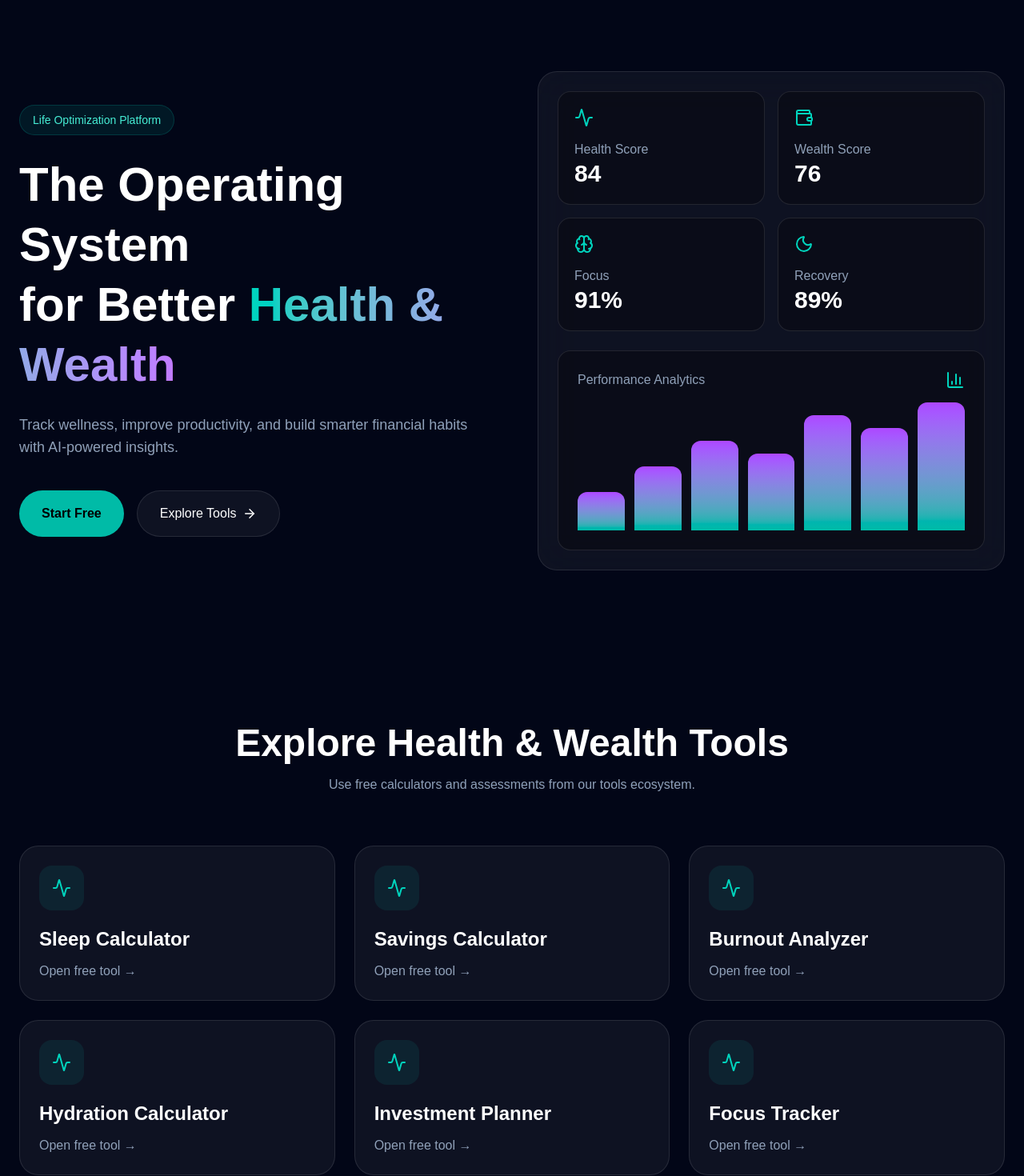
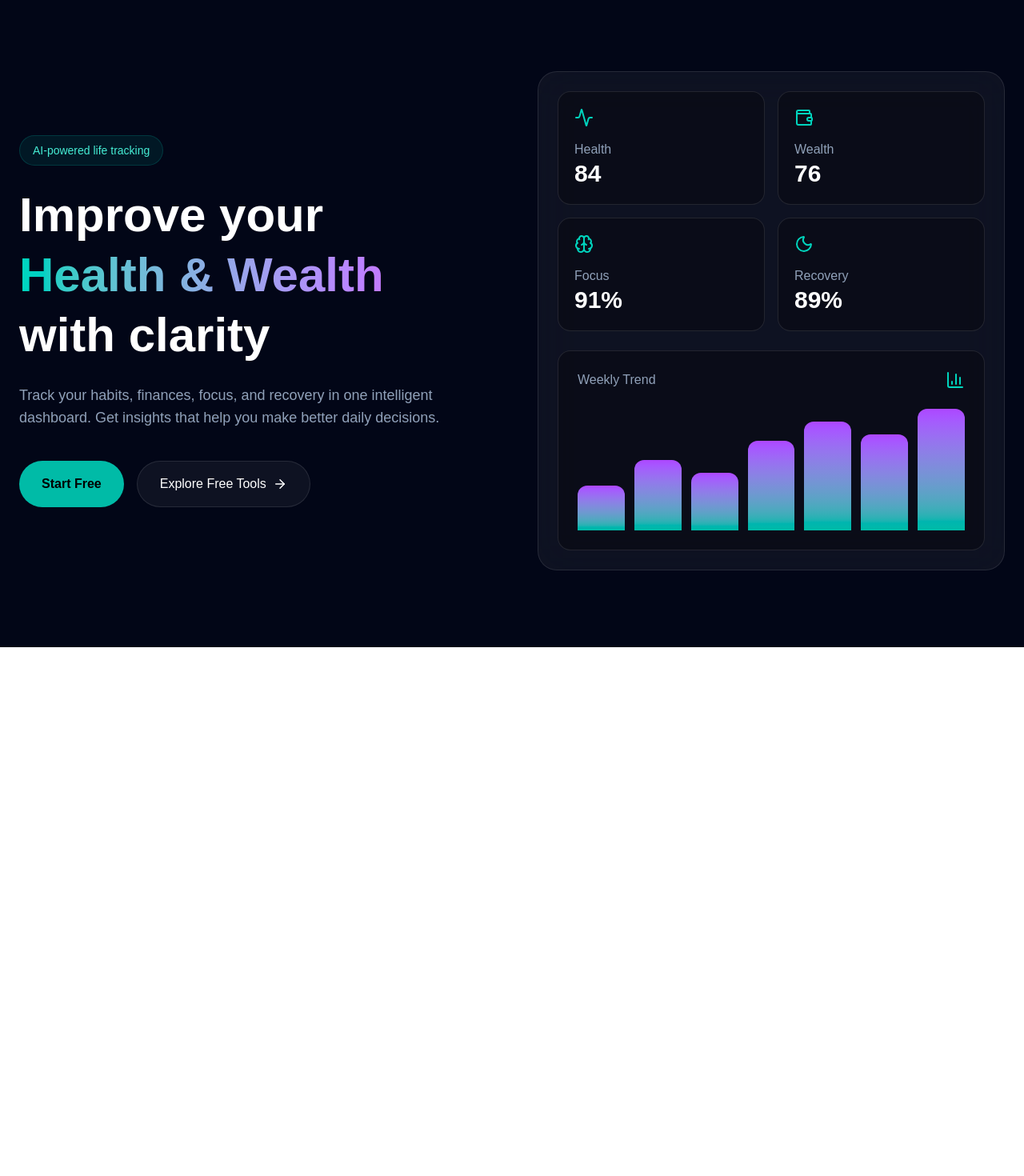
Before and after one commit to itisrahul/wellfilab, a Next.js app: page / in a window 1280 px wide. Shown: the part 80-1550 px from the top of the page at 80% size. After the commit the page ends 889 px from the top, so only its background shows below. Built offline with nearby package versions, Linux system fonts and the light colour scheme.

Commit message:
Home Page design

```diff
--- a/src/app/page.tsx
+++ b/src/app/page.tsx
@@ -14,7 +14,7 @@ import {
 export default function HomePage() {
   return (
     <main className="min-h-screen bg-[#020617] text-white overflow-hidden">
-      {/* Glow */}
+      {/* Background Glow */}
       <div className="absolute inset-0 -z-10">
         <div className="absolute top-20 left-20 h-72 w-72 rounded-full bg-teal-500/20 blur-[120px]" />
         <div className="absolute bottom-20 right-20 h-72 w-72 rounded-full bg-purple-500/20 blur-[120px]" />
@@ -28,13 +28,9 @@ export default function HomePage() {
           </h1>
 
           <nav className="hidden gap-8 md:flex text-slate-300">
-            <a href="#">Features</a>
-            <a href="#">Dashboard</a>
-            <a href="#">AI Coach</a>
-            <Link
-              href="https://healthwealthtools.com"
-              target="_blank"
-            >
+            <a href="#features">Features</a>
+            <a href="#dashboard">Dashboard</a>
+            <Link href="https://healthwealthtools.com" target="_blank">
               Tools
             </Link>
           </nav>
@@ -48,25 +44,26 @@ export default function HomePage() {
       {/* Hero */}
       <section className="mx-auto grid max-w-7xl grid-cols-1 items-center gap-16 px-6 py-24 md:grid-cols-2">
         <motion.div
-          initial={{ opacity: 0, y: 40 }}
+          initial={{ opacity: 0, y: 30 }}
           animate={{ opacity: 1, y: 0 }}
         >
           <div className="mb-6 inline-flex rounded-full border border-teal-500/20 bg-teal-500/10 px-4 py-2 text-sm text-teal-300">
-            Life Optimization Platform
+            AI-powered life tracking
           </div>
 
           <h1 className="text-6xl font-black leading-tight">
-            The Operating System
+            Improve your
             <br />
-            for Better{" "}
             <span className="bg-gradient-to-r from-teal-400 to-purple-400 bg-clip-text text-transparent">
               Health & Wealth
             </span>
+            <br />
+            with clarity
           </h1>
 
           <p className="mt-6 max-w-xl text-lg text-slate-400">
-            Track wellness, improve productivity, and build smarter
-            financial habits with AI-powered insights.
+            Track your habits, finances, focus, and recovery in one intelligent dashboard.
+            Get insights that help you make better daily decisions.
           </p>
 
           <div className="mt-10 flex flex-wrap gap-4">
@@ -79,55 +76,33 @@ export default function HomePage() {
               target="_blank"
               className="flex items-center gap-2 rounded-full border border-white/10 bg-white/5 px-7 py-4"
             >
-              Explore Tools
+              Explore Free Tools
               <ArrowRight size={18} />
             </Link>
           </div>
         </motion.div>
 
-        {/* Dashboard */}
+        {/* Dashboard Preview */}
         <motion.div
           initial={{ opacity: 0, scale: 0.9 }}
           animate={{ opacity: 1, scale: 1 }}
           className="rounded-3xl border border-white/10 bg-white/5 p-6 backdrop-blur-xl"
         >
           <div className="grid grid-cols-2 gap-4">
-            <Card
-              icon={<Activity />}
-              title="Health Score"
-              value="84"
-            />
-
-            <Card
-              icon={<Wallet />}
-              title="Wealth Score"
-              value="76"
-            />
-
-            <Card
-              icon={<Brain />}
-              title="Focus"
-              value="91%"
-            />
-
-            <Card
-              icon={<Moon />}
-              title="Recovery"
-              value="89%"
-            />
+            <Card icon={<Activity />} title="Health" value="84" />
+            <Card icon={<Wallet />} title="Wealth" value="76" />
+            <Card icon={<Brain />} title="Focus" value="91%" />
+            <Card icon={<Moon />} title="Recovery" value="89%" />
           </div>
 
           <div className="mt-6 rounded-2xl border border-white/10 bg-black/30 p-6">
-            <div className="mb-4 flex items-center justify-between">
-              <p className="text-slate-400">
-                Performance Analytics
-              </p>
-
+            <div className="mb-4 flex justify-between">
+              <p className="text-slate-400">Weekly Trend</p>
               <BarChart3 className="text-teal-400" />
             </div>
 
             <div className="flex h-40 items-end gap-3">
-              {[30, 50, 70, 60, 90, 80, 100].map((h, i) => (
+              {[35, 55, 45, 70, 85, 75, 95].map((h, i) => (
                 <div
                   key={i}
                   style={{ height: `${h}%` }}
@@ -137,47 +112,6 @@ export default function HomePage() {
             </div>
           </div>
         </motion.div>
-      </section>
-
-      {/* Tool Ecosystem */}
-      <section className="mx-auto max-w-7xl px-6 py-24">
-        <div className="mb-16 text-center">
-          <h2 className="text-5xl font-bold">
-            Explore Health & Wealth Tools
-          </h2>
-
-          <p className="mt-4 text-slate-400">
-            Use free calculators and assessments from our tools ecosystem.
-          </p>
-        </div>
-
-        <div className="grid gap-6 md:grid-cols-3">
-          {[
-            "Sleep Calculator",
-            "Savings Calculator",
-            "Burnout Analyzer",
-            "Hydration Calculator",
-            "Investment Planner",
-            "Focus Tracker",
-          ].map((tool) => (
-            <Link
-              key={tool}
-              href="https://healthwealthtools.com"
-              target="_blank"
-              className="rounded-3xl border border-white/10 bg-white/5 p-6 transition hover:-translate-y-2"
-            >
-              <div className="mb-5 inline-flex rounded-2xl bg-teal-500/10 p-4 text-teal-400">
-                <Activity />
-              </div>
-
-              <h3 className="text-2xl font-semibold">{tool}</h3>
-
-              <p className="mt-3 text-slate-400">
-                Open free tool →
-              </p>
-            </Link>
-          ))}
-        </div>
       </section>
     </main>
   );
@@ -195,9 +129,7 @@ function Card({
   return (
     <div className="rounded-2xl border border-white/10 bg-black/30 p-5">
       <div className="mb-4 text-teal-400">{icon}</div>
-
       <p className="text-slate-400">{title}</p>
-
       <h3 className="text-3xl font-bold">{value}</h3>
     </div>
   );
```
